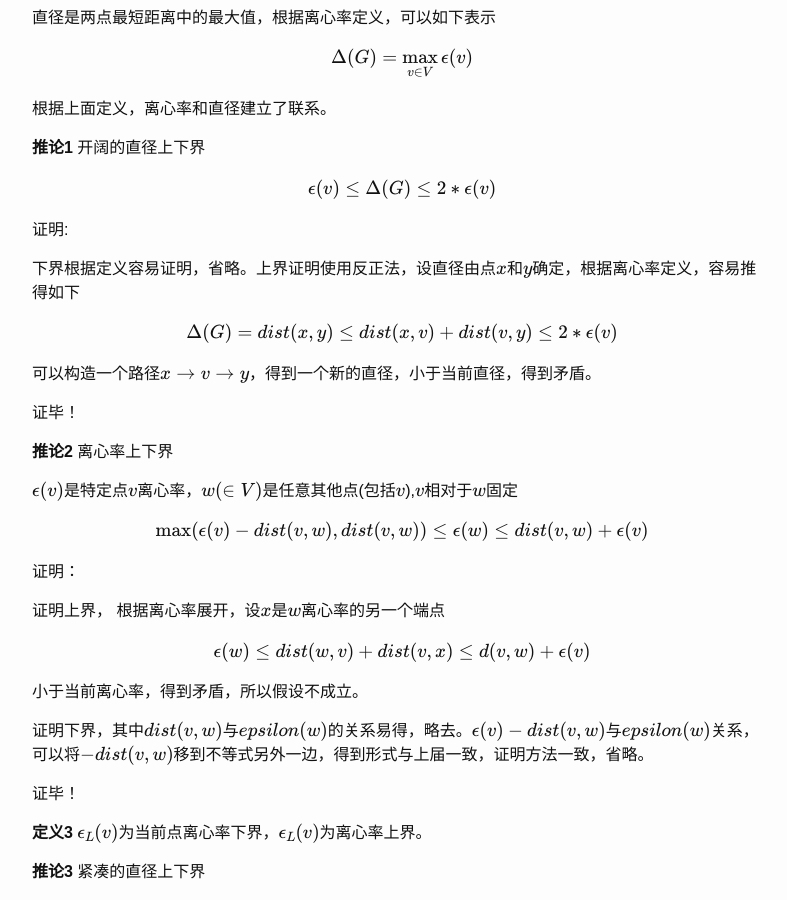
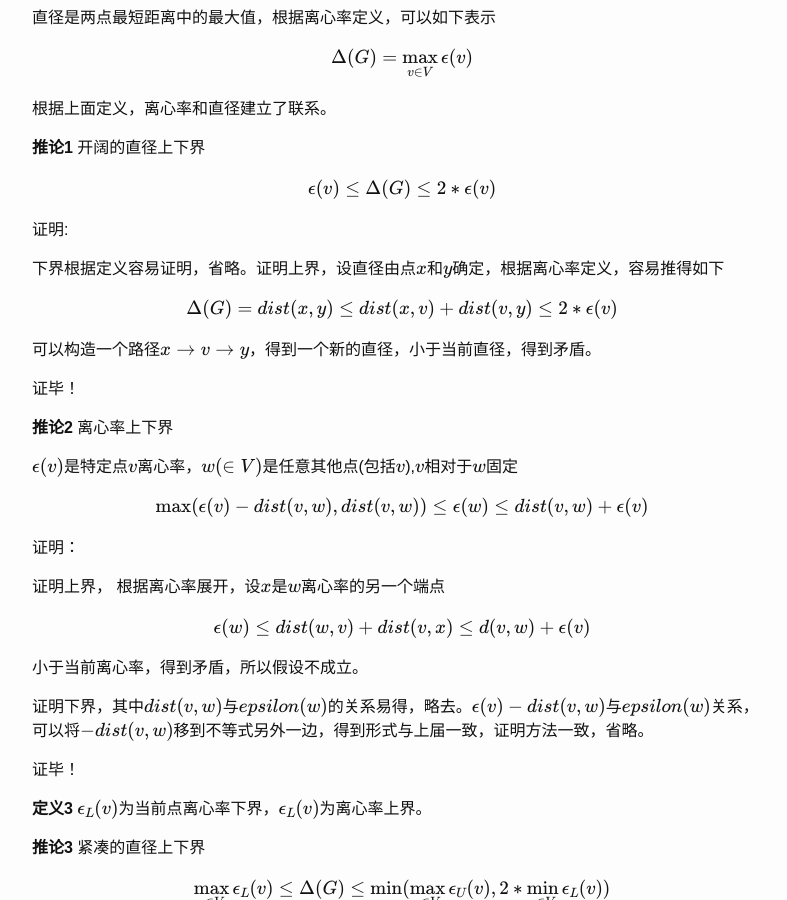
Before and after one commit to bourneli/bourneli.github.io, a Jekyll site: the page built from _posts/2016-08-03-diamter-and-eccsentricity.md, in a window 1280 px wide and 900 px high, scrolled down 490 px. Shown: the whole window, without its empty margins (238-1025 px from the left). Built offline with Jekyll 4.4.1, drawn with Linux system fonts in a browser that asks for light colours; formulas are drawn with MathJax 3; comment, search, counter and statistics services are not loaded.

Commit message:
update directed

```diff
--- a/_posts/2016-08-03-diamter-and-eccsentricity.md
+++ b/_posts/2016-08-03-diamter-and-eccsentricity.md
@@ -32,7 +32,7 @@ $$
 
 证明:
 
-下界根据定义容易证明，省略。上界证明使用反正法，设直径由点$x$和$y$确定，根据离心率定义，容易推得如下
+下界根据定义容易证明，省略。证明上界，设直径由点$x$和$y$确定，根据离心率定义，容易推得如下
 
 $$
 \Delta(G) = dist(x,y) \le dist(x,v)+dist(v,y) \le  2  *\epsilon(v)
```
